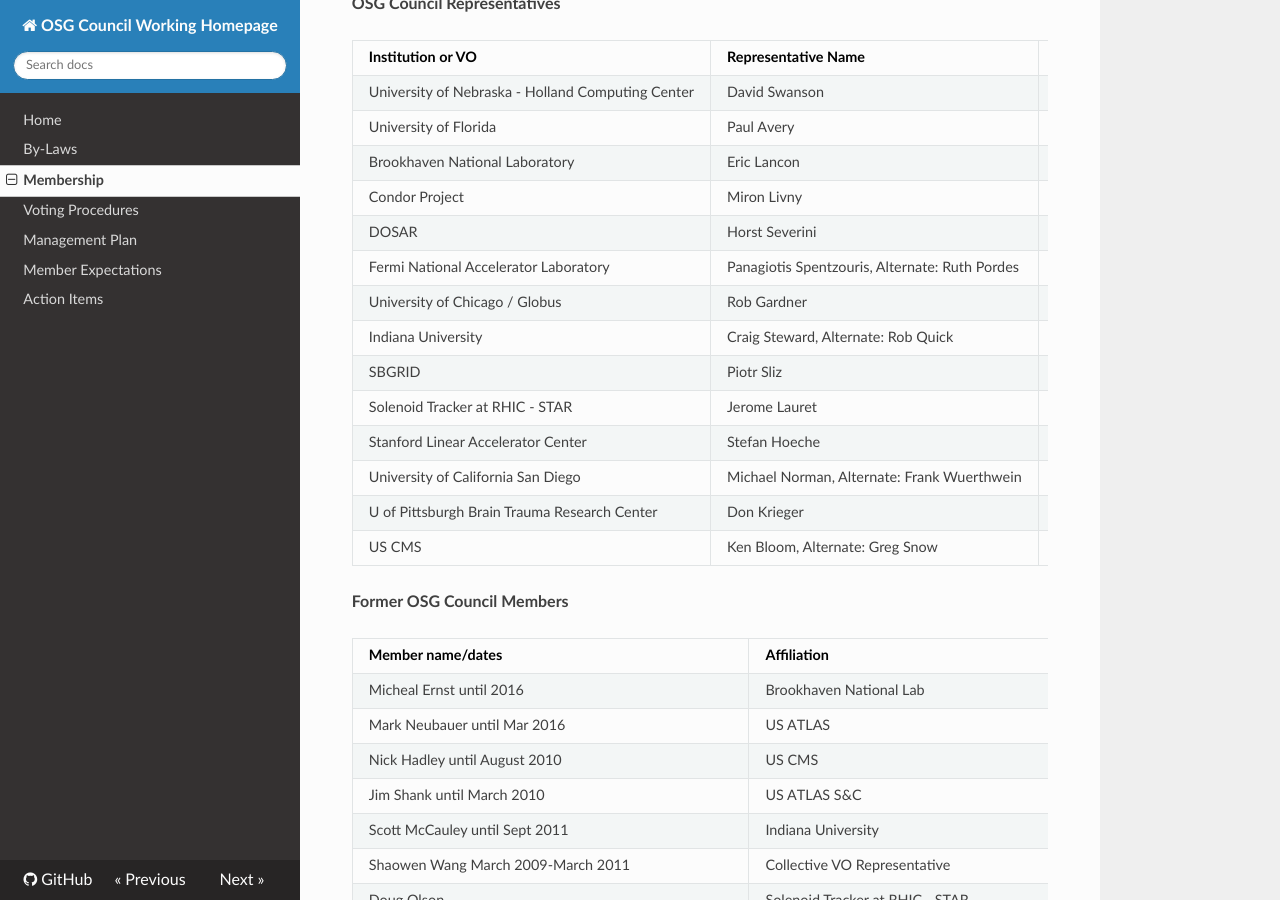
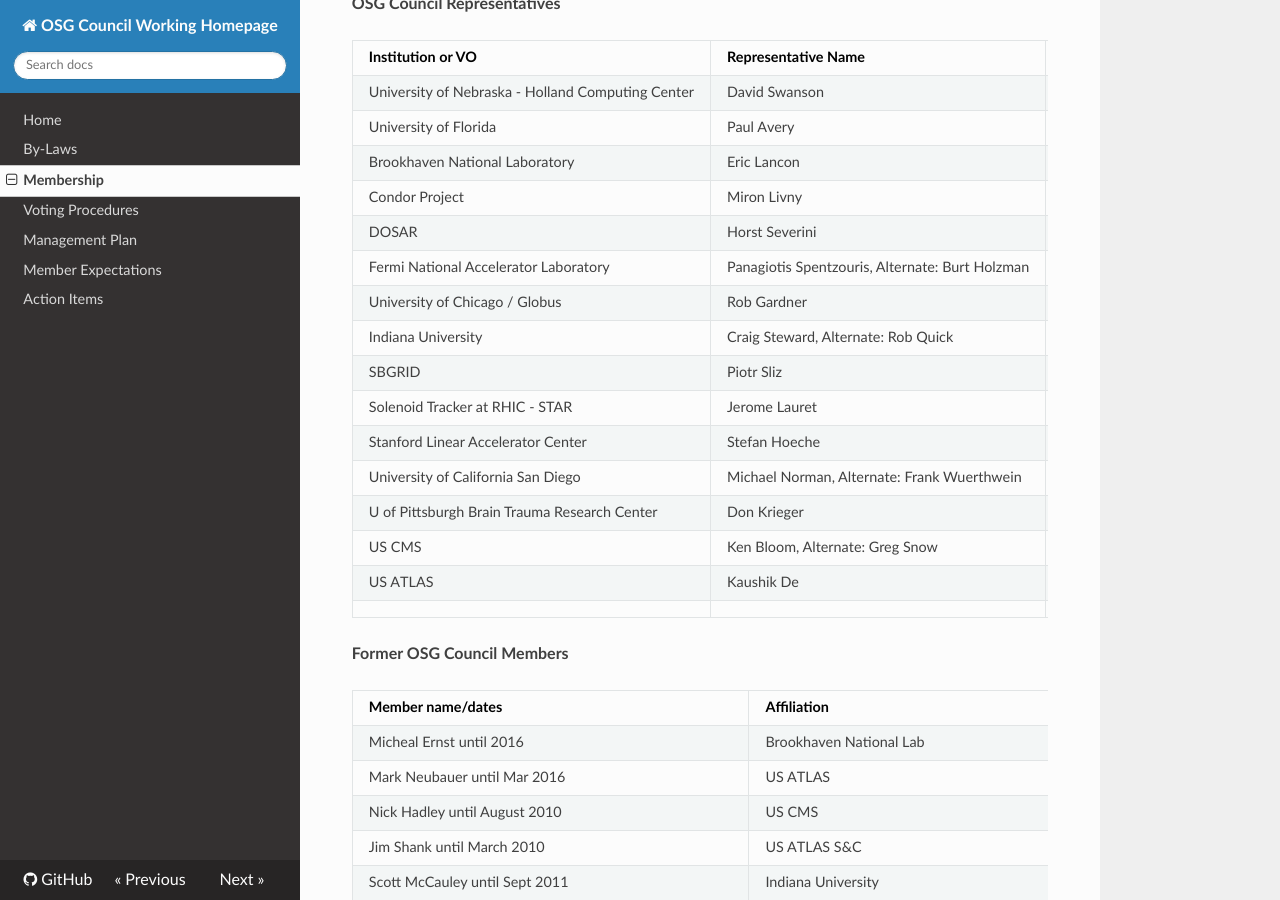
Before and after one commit to osg-htc/council, an MkDocs documentation site: the page built from docs/Members.md, in a window 1280 px wide and 900 px high, scrolled down 312 px. Built offline with MkDocs 1.6.1, drawn with Linux system fonts in a browser that asks for light colours; nearby versions of some CDN libraries; old or Windows-style settings are respelled for this version of MkDocs.

Commit message:
Update Members.md

```diff
--- a/docs/Members.md
+++ b/docs/Members.md
@@ -14,7 +14,7 @@
 | Brookhaven National Laboratory                    | Eric Lancon                                    | Campus users and resource provider                    |
 | Condor Project                                    | Miron Livny                                    | Software Provider                                     |
 | DOSAR                                             | Horst Severini                                 | Education                                             |
-| Fermi National Accelerator Laboratory             | Panagiotis Spentzouris, Alternate: Ruth Pordes | Campus users and resource provider                    |
+| Fermi National Accelerator Laboratory             | Panagiotis Spentzouris, Alternate: Burt Holzman | Campus users and resource provider                    |
 | University of Chicago / Globus                    | Rob Gardner                                    | Campus resource provider, users and software provider |
 | Indiana University                                | Craig Steward, Alternate: Rob Quick            | Campus users and resource provider                    |
 | SBGRID                                            | Piotr Sliz                                     | User Community                                        |
@@ -23,6 +23,8 @@
 | University of California San Diego                | Michael Norman, Alternate: Frank Wuerthwein    | Campus users and resource provider                    |
 | U of Pittsburgh Brain Trauma Research Center      | Don Krieger                                    | Research User                                         |
 | US CMS                                            | Ken Bloom, Alternate: Greg Snow                | User Community                                        |
+| US ATLAS                                          | Kaushik De                                     | User Community
+|
 
 **Former OSG Council Members**
 
```
